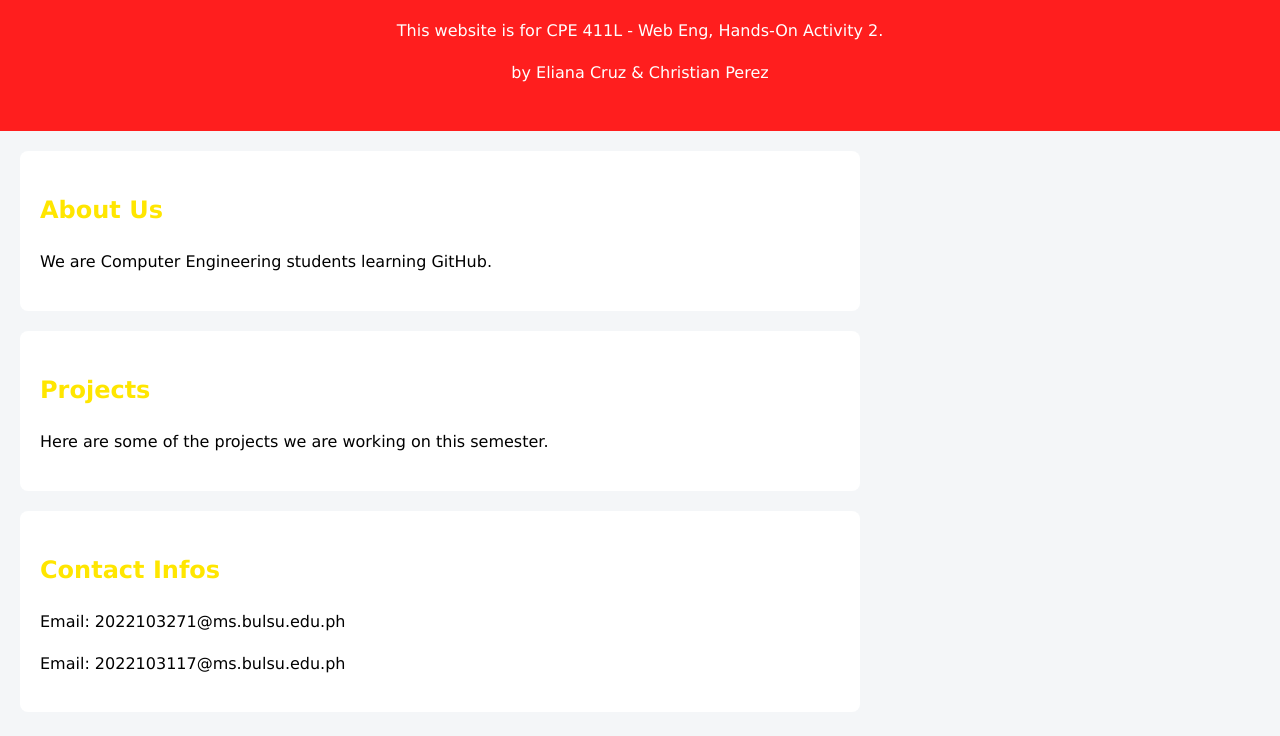
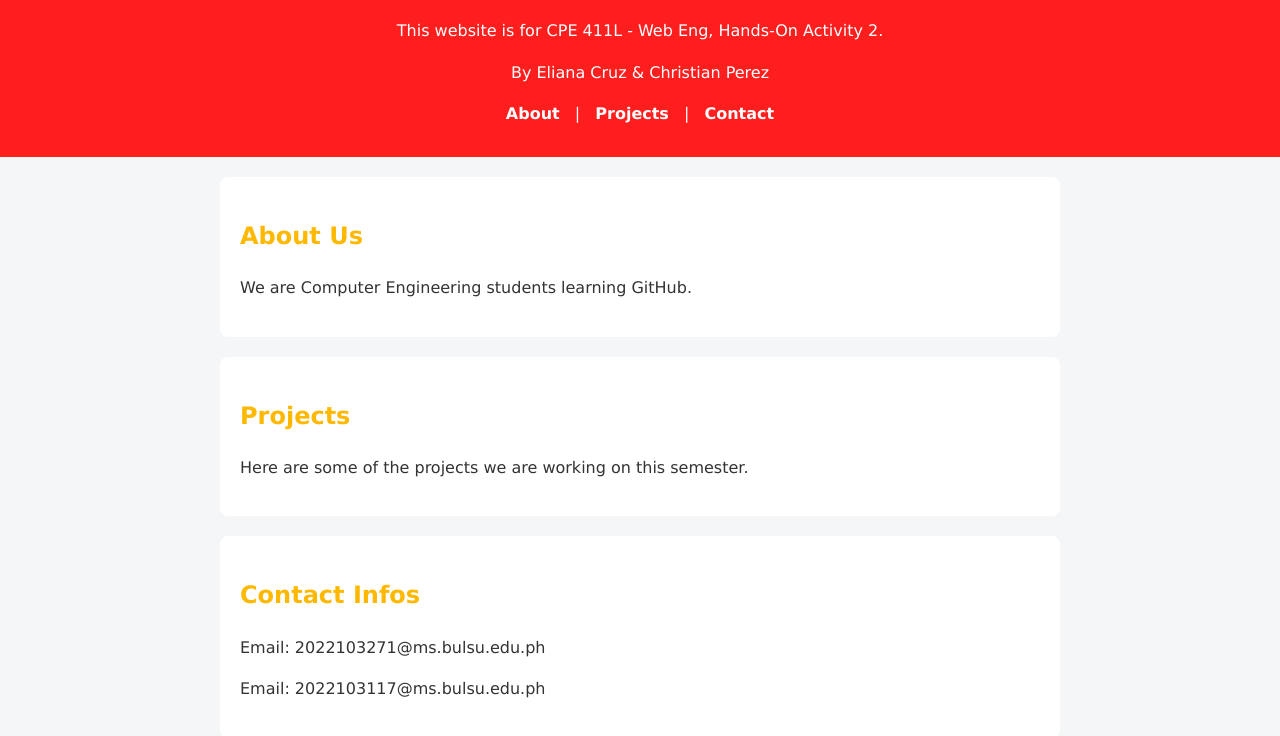
Before and after one commit to ischanz/cpe411l-pair-website, a plain HTML site: page index.html in a window 1280 px wide. Shown: the part 106-842 px from the top of the page. Drawn offline with Linux system fonts and the light colour scheme.

Commit message:
Change some details in the website

```diff
--- a/index.html
+++ b/index.html
@@ -11,7 +11,14 @@
   <header>
     <h1>Welcome to Our Website</h1>
     <p>This website is for CPE 411L - Web Eng, Hands-On Activity 2.</p>
-    <p> by Eliana Cruz & Christian Perez</p>
+    <p>By Eliana Cruz & Christian Perez</p>
+
+    <!-- Navigation -->
+    <nav>
+      <a href="#about">About</a> |
+      <a href="#projects">Projects</a> |
+      <a href="#contact">Contact</a>
+    </nav>
   </header>
 
   <section id="about">
--- a/style.css
+++ b/style.css
@@ -4,7 +4,8 @@ body {
   margin: 0;
   padding: 0;
   background-color: #f4f6f8;
-  line-height: 1.6;;
+  line-height: 1.6;
+  color: #333;
 }
 
 /* Header */
@@ -15,18 +16,39 @@ header {
   text-align: center;
 }
 
+header nav {
+  margin-top: 15px;
+}
+
+header nav a {
+  color: white;
+  text-decoration: none;
+  margin: 0 10px;
+  font-weight: bold;
+}
+
+header nav a:hover {
+  color: #ffe600;
+}
+
 /* Sections */
 section {
   background: white;
-  margin: 20px;
+  margin: 20px auto;
   padding: 20px;
   max-width: 800px;
   border-radius: 8px;
+  transition: all 0.3s ease;
+}
+
+section:hover {
+  box-shadow: 0 4px 12px rgba(0,0,0,0.1);
+  transform: translateY(-2px);
 }
 
 /* Section titles */
 h2 {
-  color: #ffe600;
+  color: #ffb800;
 }
 
 /* Mobile responsiveness */
@@ -39,4 +61,9 @@ h2 {
     margin: 10px;
     padding: 15px;
   }
+
+  header nav a {
+    display: inline-block;
+    margin: 5px 5px;
+  }
 }
```
